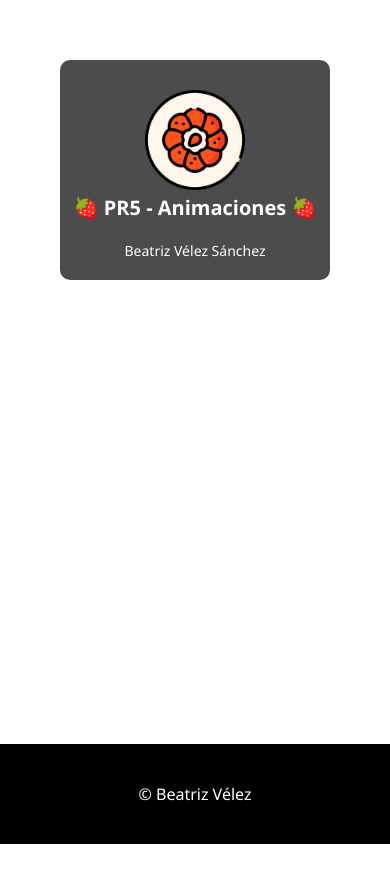
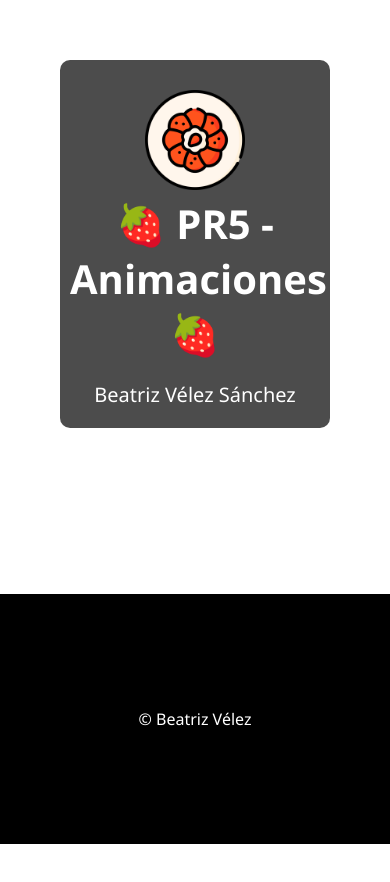
Before and after one commit to VelezBeatriz/M9-UF2-Practica5-Animaciones, a plain HTML site: page index.html in a window 390 px wide. After the commit the page ends 844 px from the top, so only its background shows below. Drawn offline with Linux system fonts and the light colour scheme.

Commit message:
ejercicio 1 finished

```diff
--- a/css/footer.css
+++ b/css/footer.css
@@ -5,15 +5,12 @@ footer{
     left: 0;
     width: 100%;
     /* height: 300px; */ /*No entiendo el bien si cada etiqueta ha de medir 300px o es una referencia general*/
-    height: 100px;
+    height: 250px;
     text-align: center;
     background-color: black;
     color: white;
     display: flex;
     justify-content: center;
     align-items: center;
+    z-index: 2;
 }
-
-footer:hover main{
-    background-color: blue;
-}
--- a/css/header.css
+++ b/css/header.css
@@ -1,5 +1,3 @@
-
-
 header{
     padding: 60px;
     text-align: center;
@@ -28,14 +26,3 @@ header div{
     color: white;
     font-size: 20px;
 }
-
-
-@media screen and (max-width: 700px){
-    header h1{
-        font-size: 20px;
-    }
-
-    header div{
-        font-size: 14px;
-    }
-}
--- a/css/main.css
+++ b/css/main.css
@@ -1,7 +1,7 @@
 main {
     position: relative;
     width: 100%;
-    height: 100vh;
+    height: calc(100vh - 600px); /* Altura a tope menos el 300px de header más footer   */
     overflow: hidden;
 }
 
@@ -11,4 +11,13 @@ main img {
     right: 0;
     transform: rotate(-20deg);
     filter: drop-shadow(5px 5px 10px rgba(0, 0, 0, 0.5));
+    transition: bottom 0.7s ease 0.3s;
+
 }
+
+
+
+footer:hover + main img{
+    bottom: 0;
+
+}
--- a/index.html
+++ b/index.html
@@ -20,14 +20,15 @@
       <p>Beatriz Vélez Sánchez</p>
     </div>
   </header>
+  <!-- Footer -->
+  <footer>
+    <p>&copy; Beatriz Vélez</p>
+  </footer>
   <!-- Main -->
   <main>
     <img src="img/carta.png" width="300px" alt="Carta">
   </main>
-  <!-- Footer -->
-  <footer>
-    <p>&copy; Beatriz Vélez</p>
-  </footer>
+
 </body>
 
 </html>
```
